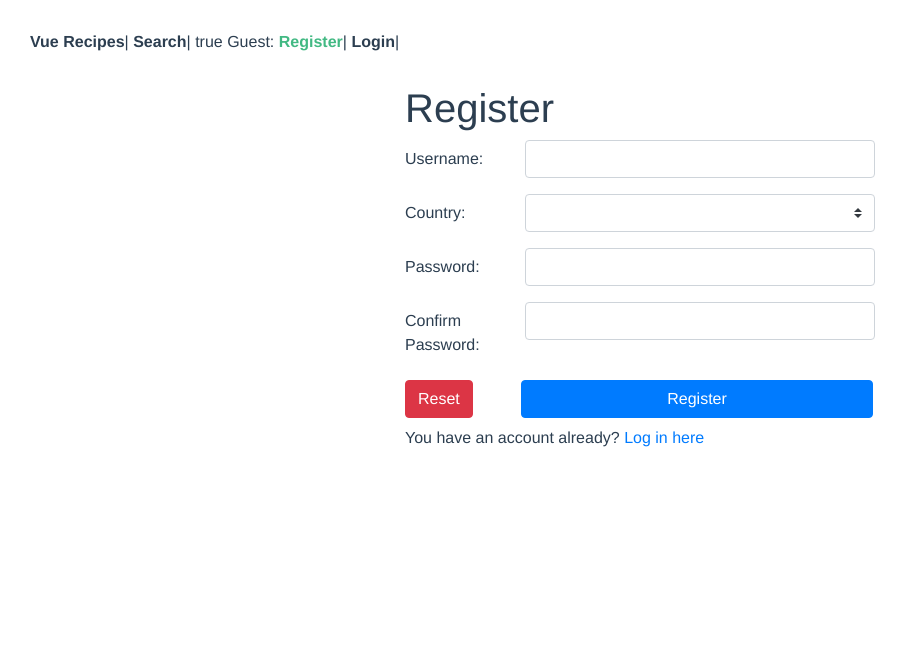
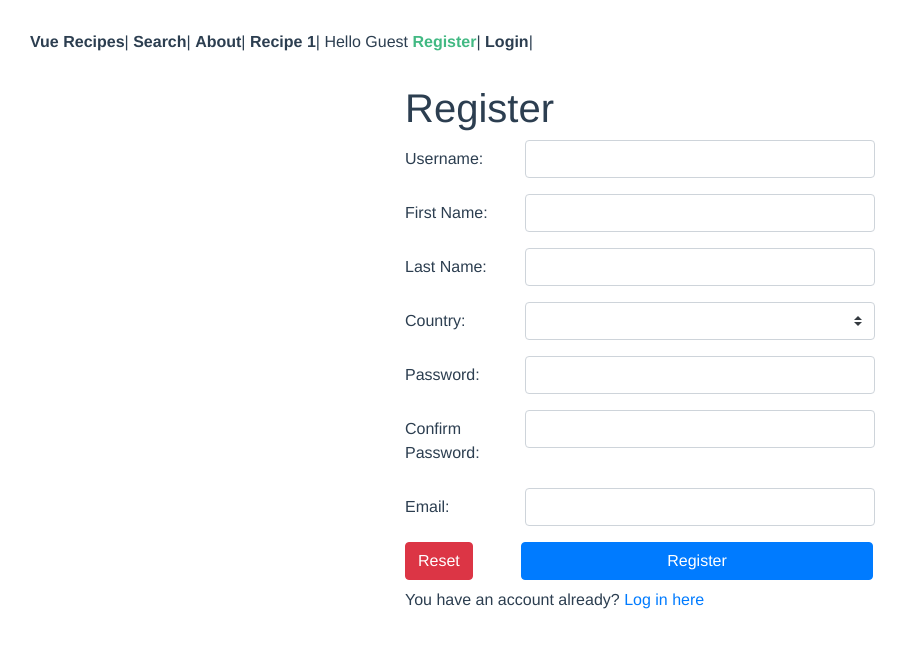
Before and after one commit to arie478/RecipeWebApplication-Frontend, a Vue app: page /#/register in a window 1280 px wide. Shown: the top 648 px of the page, without its empty margins (0-908 px from the left). Built offline with nearby package versions, Linux system fonts and the light colour scheme.

Commit message:
Added basic page placeholders and dropdown navbar to switch between pages

```diff
--- a/package.json
+++ b/package.json
@@ -17,6 +17,7 @@
     "vuelidate": "^0.7.5"
   },
   "devDependencies": {
+    "@types/vuelidate": "^0.7.15",
     "@vue/cli-plugin-babel": "~4.4.0",
     "@vue/cli-plugin-eslint": "~4.4.0",
     "@vue/cli-plugin-router": "~4.4.0",
--- a/src/App.vue
+++ b/src/App.vue
@@ -3,14 +3,31 @@
     <div id="nav">
       <router-link :to="{ name: 'main' }">Vue Recipes</router-link>|
       <router-link :to="{ name: 'search' }">Search</router-link>|
-      {{ !$root.store.username }}
+      <router-link :to="{ name: 'about' }">About</router-link>|
+        <router-link :to="{ path: '/recipe/1' }">Recipe 1</router-link>|
+      <!-- {{ !$root.store.username }} -->
       <span v-if="!$root.store.username">
-        Guest:
+        Hello Guest
         <router-link :to="{ name: 'register' }">Register</router-link>|
         <router-link :to="{ name: 'login' }">Login</router-link>|
       </span>
       <span v-else>
-        {{ $root.store.username }}: <button @click="Logout">Logout</button>|
+        <div>
+          <b-dropdown id="dropdown-divider" :text='$root.store.username + "`s profile"' class="m-2">
+            <b-dropdown-item :to="{name: 'favorites'}"> My Favorites </b-dropdown-item>
+            <b-dropdown-item :to="{name: 'myRecipes'}"> My Recipes </b-dropdown-item>
+            <b-dropdown-item :to="{name: 'familyRecipes'}"> Family Recipes </b-dropdown-item>
+            <b-dropdown-item :to="{name: 'createRecipe'}"> Create New Recipe </b-dropdown-item>
+            <b-dropdown-divider></b-dropdown-divider>
+            <b-dropdown-item-button @click="Logout"> Logout </b-dropdown-item-button>
+          </b-dropdown>
+        </div>
+        <!-- {{ $root.store.username }}
+        <router-link :to="{ name: 'main' }"> My Favorites</router-link>|
+        <router-link :to="{ name: 'main' }"> My Recipes</router-link>|
+        <router-link :to="{ name: 'main' }"> Family Recipes</router-link>|
+        <router-link :to="{ name: 'main' }"> Create New Recipe</router-link>|
+        <button @click="Logout">Logout</button>| -->
       </span>
     </div>
     <router-view />
--- /dev/null
+++ b/src/pages/AboutPage.vue
@@ -0,0 +1,5 @@
+<template>
+  <div class="container">
+    <h1 class="title">About Page</h1>
+  </div>
+</template>
--- /dev/null
+++ b/src/pages/CreateRecipePage.vue
@@ -0,0 +1,5 @@
+<template>
+  <div class="container">
+    <h1 class="title">Create Recipe Page</h1>
+  </div>
+</template>
--- /dev/null
+++ b/src/pages/FamilyRecipesPage.vue
@@ -0,0 +1,5 @@
+<template>
+  <div class="container">
+    <h1 class="title">Family Recipes Page</h1>
+  </div>
+</template>
--- /dev/null
+++ b/src/pages/FavoritesPage.vue
@@ -0,0 +1,5 @@
+<template>
+  <div class="container">
+    <h1 class="title">Favorites Page</h1>
+  </div>
+</template>
--- a/src/pages/LoginPage.vue
+++ b/src/pages/LoginPage.vue
@@ -129,6 +129,7 @@ export default {
   }
 };
 </script>
+
 <style lang="scss" scoped>
 .container {
   max-width: 400px;
--- a/src/pages/MainPage.vue
+++ b/src/pages/MainPage.vue
@@ -1,9 +1,9 @@
 <template>
   <div class="container">
     <h1 class="title">Main Page</h1>
-    <RecipePreviewList title="Randome Recipes" class="RandomRecipes center" />
+    <RecipePreviewList title="Random Recipes" class="RandomRecipes center" />
     <router-link v-if="!$root.store.username" to="/login" tag="button">You need to Login to vue this</router-link>
-    {{ !$root.store.username }}
+    <!-- {{ !$root.store.username }} -->
     <RecipePreviewList
       title="Last Viewed Recipes"
       :class="{
--- /dev/null
+++ b/src/pages/MyRecipesPage.vue
@@ -0,0 +1,5 @@
+<template>
+  <div class="container">
+    <h1 class="title">My Recipes</h1>
+  </div>
+</template>
--- a/src/pages/RecipeViewPage.vue
+++ b/src/pages/RecipeViewPage.vue
@@ -63,13 +63,15 @@ export default {
           }
         );
 
-        // console.log("response.status", response.status);
+        console.log("response.status", response.status);
         if (response.status !== 200) this.$router.replace("/NotFound");
       } catch (error) {
         console.log("error.response.status", error.response.status);
         this.$router.replace("/NotFound");
         return;
       }
+
+      console.log(response.data);
 
       let {
         analyzedInstructions,
--- a/src/pages/RegisterPage.vue
+++ b/src/pages/RegisterPage.vue
@@ -21,9 +21,51 @@
           Username length should be between 3-8 characters long
         </b-form-invalid-feedback>
         <b-form-invalid-feedback v-if="!$v.form.username.alpha">
-          Username alpha
+          Username can contains letters only
         </b-form-invalid-feedback>
       </b-form-group>
+
+
+      <b-form-group
+        id="input-group-firstName"
+        label-cols-sm="3"
+        label="First Name:"
+        label-for="firstName"
+      >
+        <b-form-input
+          id="firstName"
+          v-model="$v.form.firstName.$model"
+          type="text"
+          :state="validateState('firstName')"
+        ></b-form-input>
+        <b-form-invalid-feedback v-if="!$v.form.firstName.required">
+          First name is required
+        </b-form-invalid-feedback>
+        <b-form-invalid-feedback v-if="!$v.form.firstName.alpha">
+          First name can contains letters only
+        </b-form-invalid-feedback>
+      </b-form-group>
+
+      <b-form-group
+        id="input-group-lastName"
+        label-cols-sm="3"
+        label="Last Name:"
+        label-for="lastame"
+      >
+        <b-form-input
+          id="lastName"
+          v-model="$v.form.lastName.$model"
+          type="text"
+          :state="validateState('lastName')"
+        ></b-form-input>
+        <b-form-invalid-feedback v-if="!$v.form.lastName.required">
+          Last name is required
+        </b-form-invalid-feedback>
+        <b-form-invalid-feedback v-if="!$v.form.lastName.alpha">
+          Last name can contains letters only
+        </b-form-invalid-feedback>
+      </b-form-group>
+
 
       <b-form-group
         id="input-group-country"
@@ -61,12 +103,17 @@
           Your password should be <strong>strong</strong>. <br />
           For that, your password should be also:
         </b-form-text>
-        <b-form-invalid-feedback
-          v-if="$v.form.password.required && !$v.form.password.length"
-        >
+        <b-form-invalid-feedback v-if="$v.form.password.required && !$v.form.password.length">
           Have length between 5-10 characters long
         </b-form-invalid-feedback>
+        <b-form-invalid-feedback v-if="$v.form.password.required && !$v.form.password.containsNumber">
+          Have at least 1 number
+        </b-form-invalid-feedback>
+        <b-form-invalid-feedback v-if="$v.form.password.required && !$v.form.password.containsSpecial">
+          Have at least 1 special character
+        </b-form-invalid-feedback>
       </b-form-group>
+
 
       <b-form-group
         id="input-group-confirmedPassword"
@@ -88,6 +135,27 @@
         >
           The confirmed password is not equal to the original password
         </b-form-invalid-feedback>
+      </b-form-group>
+
+       <b-form-group
+        id="input-group-email"
+        label-cols-sm="3"
+        label="Email:"
+        label-for="email"
+      >
+        <b-form-input
+          id="email"
+          v-model="$v.form.email.$model"
+          type="text"
+          :state="validateState('email')"
+        ></b-form-input>
+        <b-form-invalid-feedback v-if="!$v.form.email.required">
+         Email adress is required
+        </b-form-invalid-feedback>
+        <b-form-invalid-feedback v-if="$v.form.email.required && !$v.form.email.email">
+        Valid email adress is required
+        </b-form-invalid-feedback>
+
       </b-form-group>
 
       <b-button type="reset" variant="danger">Reset</b-button>
@@ -130,11 +198,15 @@ import {
   email
 } from "vuelidate/lib/validators";
 
-export default {
+export default
+{
   name: "Register",
-  data() {
+
+  data()
+  {
     return {
-      form: {
+      form:
+      {
         username: "",
         firstName: "",
         lastName: "",
@@ -149,66 +221,95 @@ export default {
       validated: false
     };
   },
-  validations: {
-    form: {
-      username: {
+
+  validations:
+  {
+    form:
+    {
+      username:
+      {
         required,
         length: (u) => minLength(3)(u) && maxLength(8)(u),
         alpha
       },
-      country: {
-        required
+      firstName: { required, alpha },
+      lastName: { required, alpha },
+      country: { required },
+      password:
+      {
+        required,
+        length: (p) => minLength(5)(p) && maxLength(10)(p),
+        containsNumber: function(value) { return /[0-9]/.test(value) },
+        containsSpecial: function(value) {return /[#?!@$%^&*-]/.test(value) }
       },
-      password: {
-        required,
-        length: (p) => minLength(5)(p) && maxLength(10)(p)
-      },
-      confirmedPassword: {
+      confirmedPassword:
+      {
         required,
         sameAsPassword: sameAs("password")
+      },
+      email:
+      {
+        required,
+        email
       }
     }
   },
-  mounted() {
+
+  mounted()
+  {
     // console.log("mounted");
     this.countries.push(...countries);
     // console.log($v);
   },
-  methods: {
-    validateState(param) {
+
+  methods:
+  {
+    validateState(param)
+    {
       const { $dirty, $error } = this.$v.form[param];
       return $dirty ? !$error : null;
     },
-    async Register() {
-      try {
+
+    async Register()
+    {
+      try
+      {
         const response = await this.axios.post(
           // "https://test-for-3-2.herokuapp.com/user/Register",
           // this.$root.store.server_domain + "/Register",
           "http://localhost:3000/Register",
-
-          { // need to add city, ...
+          {
             username: this.form.username,
-            password: this.form.password
+            firstname: this.form.firstName,
+            lastname: this.form.lastName,
+            country: this.form.country,
+            password: this.form.password,
+            email: this.form.email
           }
         );
         this.$router.push("/login");
-        // console.log(response);
-      } catch (err) {
+        console.log(response);
+      }
+      catch (err)
+      {
         console.log(err.response);
         this.form.submitError = err.response.data.message;
       }
     },
-    onRegister() {
-      // console.log("register method called");
+
+    onRegister()
+    {
+      console.log("register method called");
       this.$v.form.$touch();
-      if (this.$v.form.$anyError) {
-        return;
-      }
-      // console.log("register method go");
+      if (this.$v.form.$anyError) { return; }
+      console.log("register method go");
       this.Register();
     },
-    onReset() {
-      this.form = {
+
+    onReset()
+    {
+      this.form =
+      {
         username: "",
         firstName: "",
         lastName: "",
@@ -217,15 +318,13 @@ export default {
         confirmedPassword: "",
         email: ""
       };
-      this.$nextTick(() => {
-        this.$v.$reset();
-      });
+
+      this.$nextTick(() => { this.$v.$reset(); });
     }
   }
 };
 </script>
+
 <style lang="scss" scoped>
-.container {
-  max-width: 500px;
-}
+.container { max-width: 500px; }
 </style>
--- a/src/routes.js
+++ b/src/routes.js
@@ -23,6 +23,31 @@ const routes = [
     component: () => import("./pages/SearchPage"),
   },
   {
+    path: "/about",
+    name: "about",
+    component: () => import("./pages/AboutPage"),
+  },
+  {
+    path: "/favorites",
+    name: "favorites",
+    component: () => import("./pages/FavoritesPage"),
+  },
+  {
+    path: "/myRecipes",
+    name: "myRecipes",
+    component: () => import("./pages/MyRecipesPage"),
+  },
+  {
+    path: "/familyRecipes",
+    name: "familyRecipes",
+    component: () => import("./pages/FamilyRecipesPage"),
+  },
+  {
+    path: "/createRecipe",
+    name: "createRecipe",
+    component: () => import("./pages/CreateRecipePage"),
+  },
+  {
     path: "/recipe/:recipeId",
     name: "recipe",
     component: () => import("./pages/RecipeViewPage"),
```
Also changed, not shown: 11 other files (tests, documents, lock files or other folders).
